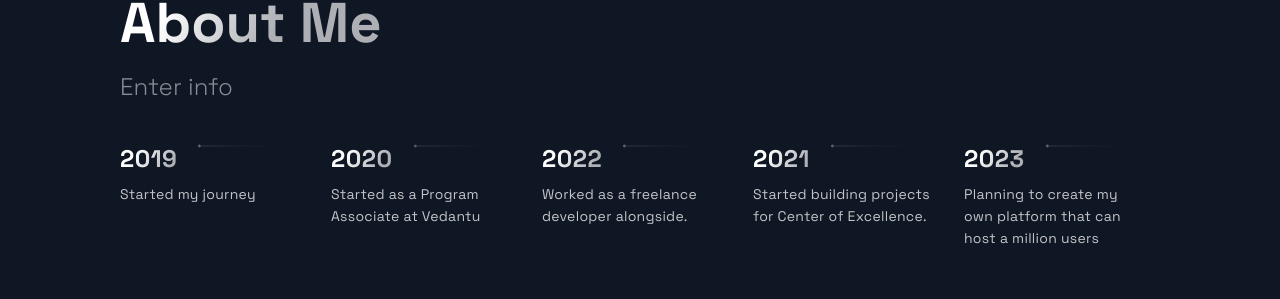
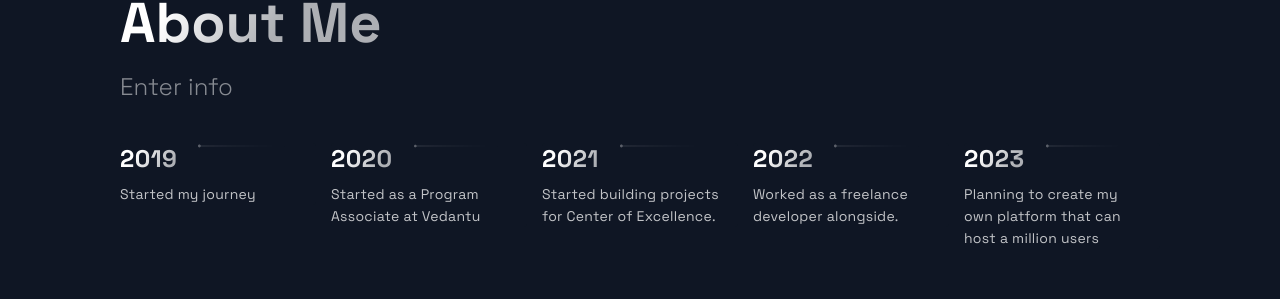
Before and after one commit to dipdey1/dip-dey, a Next.js app in the folder portfolio_website-STARTER/: page / in a window 1280 px wide. Shown: the part 3386-3685 px from the top of the page. Built offline with nearby package versions, Linux system fonts and the light colour scheme.

Commit message:
update constant.js

```diff
--- a/portfolio_website-STARTER/src/constants/constants.js
+++ b/portfolio_website-STARTER/src/constants/constants.js
@@ -49,7 +49,7 @@ export const projects = [
 export const TimeLineData = [
   { year: 2019, text: 'Started my journey', },
   { year: 2020, text: 'Started as a Program Associate at Vedantu', },
+  { year: 2021, text: 'Started building projects for Center of Excellence.', },
   { year: 2022, text: 'Worked as a freelance developer alongside.', },
-  { year: 2021, text: 'Started building projects for Center of Excellence.', },
   { year: 2023, text: 'Planning to create my own platform that can host a million users', },
 ];
```
